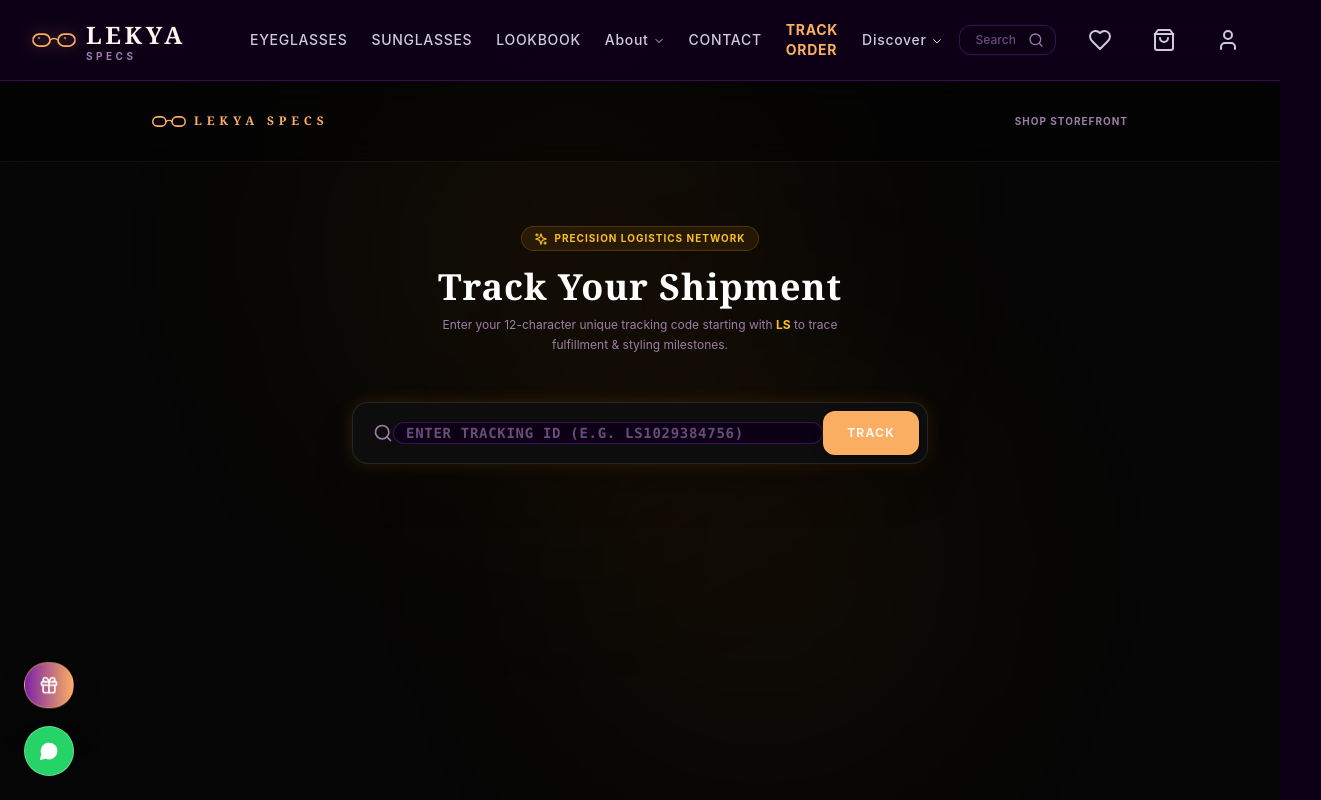
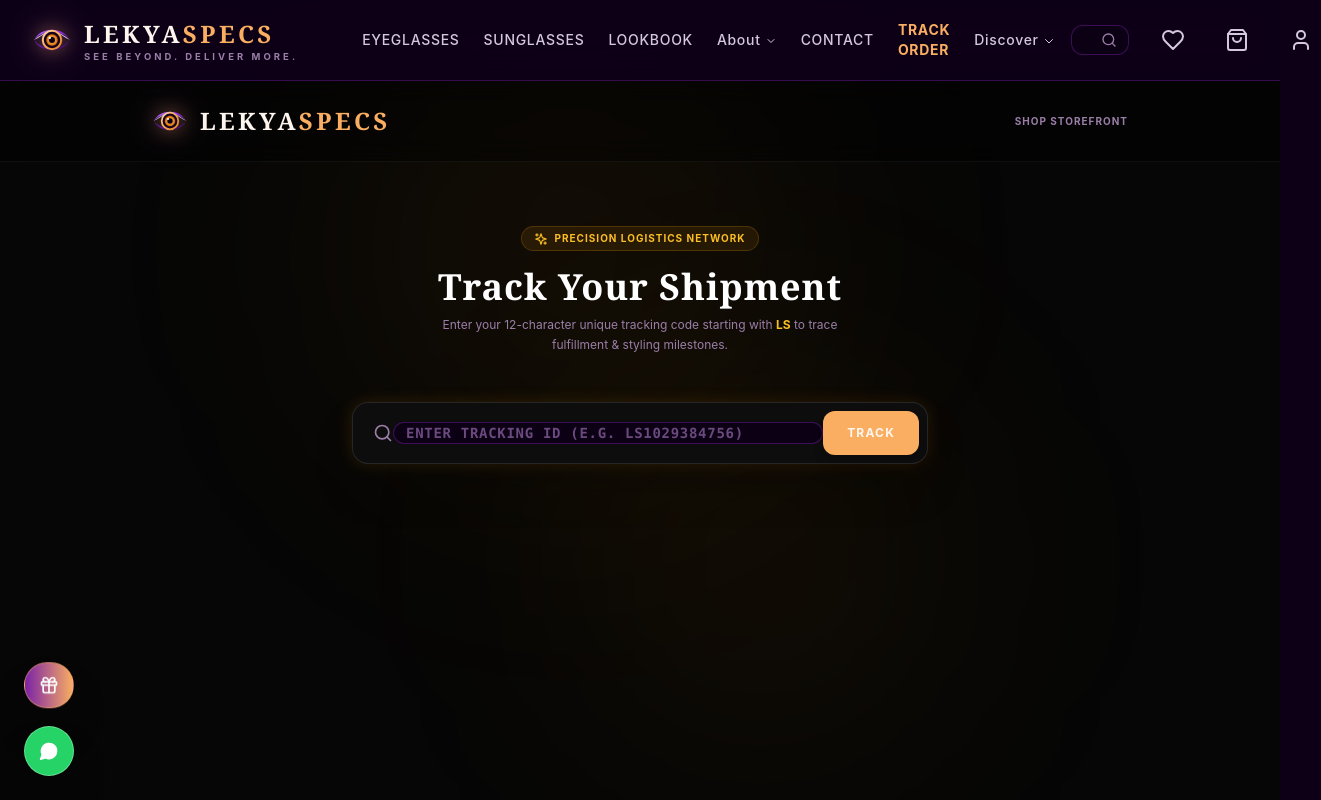
Before and after one commit to AdilMalik14912/LEKYASPECS, a Next.js app in the folder frontend/: page /track in a window 1280 px wide. Shown: the top 800 px of the page, 1321 px wide, since content can reach past the window. Built offline with nearby package versions, Linux system fonts and the light colour scheme.

Commit message:
feat(branding): Integrate Logo Concept 10 (Vision Eye - See Beyond. Deliver More.) across Header, Preloader, Footer, Admin, Seller, Delivery & Track portals

```diff
--- /dev/null
+++ b/frontend/src/components/VisionEyeLogo.js
@@ -0,0 +1,134 @@
+const React = require('react');
+
+/**
+ * LekyaSpecs Official Logo - Concept 10: "VISION EYE"
+ * Slogan: "See Beyond. Deliver More."
+ * Palette: Deep Dark Purple (#3E0856 / #13011E) & Vibrant Golden Orange (#FAAE62 / #E67E22)
+ */
+function VisionEyeLogo({
+  size = 38,
+  showText = true,
+  tagline = "See Beyond. Deliver More.",
+  showTagline = true,
+  className = "",
+  textClassName = "",
+  animated = false
+}) {
+  return (
+    <div className={`inline-flex items-center gap-3 ${className}`}>
+      {/* SVG Vision Eye Icon */}
+      <svg
+        width={size}
+        height={size}
+        viewBox="0 0 100 100"
+        fill="none"
+        xmlns="http://www.w3.org/2000/svg"
+        className={`shrink-0 transition-transform duration-300 ${animated ? 'animate-pulse' : ''}`}
+        style={{ filter: 'drop-shadow(0 0 10px rgba(250, 174, 98, 0.45)) drop-shadow(0 0 18px rgba(155, 77, 192, 0.3))' }}
+      >
+        <defs>
+          <linearGradient id="visionEyePurpleGrad" x1="0%" y1="0%" x2="100%" y2="100%">
+            <stop offset="0%" stopColor="#C084FC" />
+            <stop offset="45%" stopColor="#9333EA" />
+            <stop offset="100%" stopColor="#3B0764" />
+          </linearGradient>
+
+          <linearGradient id="visionEyeWingDarkGrad" x1="0%" y1="0%" x2="100%" y2="100%">
+            <stop offset="0%" stopColor="#7E22CE" />
+            <stop offset="100%" stopColor="#2E0A4E" />
+          </linearGradient>
+
+          <linearGradient id="visionEyeOrangeGrad" x1="0%" y1="0%" x2="100%" y2="100%">
+            <stop offset="0%" stopColor="#FFE0B2" />
+            <stop offset="40%" stopColor="#FAAE62" />
+            <stop offset="100%" stopColor="#E67E22" />
+          </linearGradient>
+
+          <radialGradient id="irisCenterGlowGrad" cx="50%" cy="50%" r="50%">
+            <stop offset="0%" stopColor="#FFFFFF" />
+            <stop offset="35%" stopColor="#FAAE62" />
+            <stop offset="85%" stopColor="#D97706" />
+            <stop offset="100%" stopColor="#78350F" />
+          </radialGradient>
+        </defs>
+
+        {/* Outer Wing Sweep Top */}
+        <path
+          d="M 6 50 C 20 16, 80 16, 94 50 C 78 24, 22 24, 6 50 Z"
+          fill="url(#visionEyePurpleGrad)"
+        />
+
+        {/* Outer Wing Sweep Bottom */}
+        <path
+          d="M 6 50 C 20 84, 80 84, 94 50 C 78 76, 22 76, 6 50 Z"
+          fill="url(#visionEyeWingDarkGrad)"
+        />
+
+        {/* Stylized Corner Wing Accents */}
+        <path
+          d="M 4 50 C 14 44, 28 32, 40 30 C 28 36, 16 46, 4 50 Z"
+          fill="#E9D5FF"
+          opacity="0.9"
+        />
+        <path
+          d="M 96 50 C 86 44, 72 32, 60 30 C 72 36, 84 46, 96 50 Z"
+          fill="#E9D5FF"
+          opacity="0.9"
+        />
+
+        {/* Outer Golden Orange Iris Ring */}
+        <circle
+          cx="50"
+          cy="50"
+          r="23"
+          stroke="url(#visionEyeOrangeGrad)"
+          strokeWidth="5"
+          fill="#13011E"
+        />
+
+        {/* Inner Glowing Iris Fill */}
+        <circle
+          cx="50"
+          cy="50"
+          r="15"
+          fill="url(#irisCenterGlowGrad)"
+        />
+
+        {/* Pupil Core (Deep Purple Dark Center) */}
+        <circle
+          cx="50"
+          cy="50"
+          r="7.5"
+          fill="#0D0016"
+        />
+
+        {/* Specular Glint Highlight */}
+        <circle
+          cx="44.5"
+          cy="44.5"
+          r="3"
+          fill="#FFFFFF"
+          opacity="0.95"
+        />
+      </svg>
+
+      {/* Brand Typography */}
+      {showText && (
+        <div className={`flex flex-col leading-none ${textClassName}`}>
+          <div className="flex items-center font-serif font-black tracking-[0.14em] uppercase text-xl sm:text-2xl">
+            <span className="text-[#FEF6EE] group-hover:text-[#FAAE62] transition-colors">Lekya</span>
+            <span className="text-[#FAAE62]">Specs</span>
+          </div>
+          {showTagline && (
+            <span className="text-[8px] sm:text-[9.5px] font-bold tracking-[0.32em] text-[#9B7EA8] uppercase mt-0.5">
+              {tagline}
+            </span>
+          )}
+        </div>
+      )}
+    </div>
+  );
+}
+
+module.exports = VisionEyeLogo;
+module.exports.VisionEyeLogo = VisionEyeLogo;
--- a/frontend/src/pages/_app.js
+++ b/frontend/src/pages/_app.js
@@ -6,6 +6,7 @@ const { useRouter } = require('next/router');
 const Head = require('next/head').default;
 const { ShoppingBag, Heart, User, LogOut, Menu, X, Check, ArrowRight, Search, XCircle, Info, ChevronDown, ExternalLink, Building2, Truck, Layers, Zap, Gift, MessageCircle } = require('lucide-react');
 const SpinWheel = require('../components/SpinWheel').default;
+const VisionEyeLogo = require('../components/VisionEyeLogo');
 
 // Contexts
 const AuthContext = createContext(null);
@@ -328,23 +329,20 @@ export default function App({ Component, pageProps }) {
                 </div>
                 <div className="flex flex-col items-center justify-center space-y-8 max-w-sm px-6 text-center relative z-10">
 
-                  {/* Rotating 3D Logo wireframe — Orange Neon */}
-                  <div className="w-24 h-24 flex items-center justify-center perspective-3d">
-                    <div style={{filter: 'drop-shadow(0 0 12px rgba(250,174,98,0.7)) drop-shadow(0 0 25px rgba(250,174,98,0.3))'}}>
-                      <svg width="100" height="40" viewBox="0 0 100 40" fill="none" xmlns="http://www.w3.org/2000/svg" className="animate-preloader-spin-3d">
-                        <rect x="2" y="8" width="38" height="26" rx="13" stroke="#FAAE62" strokeWidth="4" fill="none"/>
-                        <rect x="60" y="8" width="38" height="26" rx="13" stroke="#FAAE62" strokeWidth="4" fill="none"/>
-                        <path d="M40 21 Q50 15 60 21" stroke="#FAAE62" strokeWidth="4.5" fill="none" strokeLinecap="round"/>
-                        <circle cx="14" cy="20" r="4" fill="rgba(250,174,98,0.15)" />
-                        <circle cx="76" cy="20" r="4" fill="rgba(250,174,98,0.15)" />
-                      </svg>
-                    </div>
+                  {/* Rotating 3D Logo wireframe — Vision Eye */}
+                  <div className="w-24 h-24 flex items-center justify-center">
+                    <VisionEyeLogo size={68} showText={false} animated={true} />
                   </div>
 
                   {/* Brand name — Orange shimmer */}
-                  <h1 className="font-serif text-3xl font-bold tracking-widest uppercase shimmer-orange-text">
-                    LEKYASPECS
-                  </h1>
+                  <div className="flex flex-col items-center">
+                    <h1 className="font-serif text-3xl font-bold tracking-widest uppercase shimmer-orange-text">
+                      LEKYASPECS
+                    </h1>
+                    <span className="text-[10px] font-bold tracking-[0.35em] text-[#FAAE62] uppercase mt-1">
+                      See Beyond. Deliver More.
+                    </span>
+                  </div>
 
                   {/* Loading progress bar — Orange on purple */}
                   <div className="w-full bg-white/5 border border-[#FAAE62]/20 rounded-full h-1.5 overflow-hidden p-0.5">
@@ -379,36 +377,10 @@ export default function App({ Component, pageProps }) {
                       </button>
                     </div>
 
-                    {/* Logo — Inline SVG for perfect sizing and alignment */}
+                    {/* Logo — Vision Eye Concept 10 */}
                     <div className="flex-shrink-0 flex justify-center sm:justify-start items-center mr-6 md:mr-10 lg:mr-16">
-                      <Link href="/" className="flex items-center gap-2.5 hover:opacity-85 transition-opacity group">
-                        {/* Glasses Icon SVG */}
-                        <div style={{filter: 'drop-shadow(0 0 8px rgba(250,174,98,0.45))'}}>
-                          <svg width="44" height="22" viewBox="0 0 88 40" fill="none" xmlns="http://www.w3.org/2000/svg" className="shrink-0">
-                            {/* Left lens */}
-                            <rect x="2" y="8" width="34" height="24" rx="12" stroke="#FAAE62" strokeWidth="3.5" fill="none"/>
-                            {/* Right lens */}
-                            <rect x="52" y="8" width="34" height="24" rx="12" stroke="#FAAE62" strokeWidth="3.5" fill="none"/>
-                            {/* Bridge */}
-                            <path d="M36 20 Q44 14 52 20" stroke="#FAAE62" strokeWidth="3" fill="none" strokeLinecap="round"/>
-                            {/* Left temple */}
-                            <path d="M2 20 L0 16" stroke="#9B4DC0" strokeWidth="3" strokeLinecap="round"/>
-                            {/* Right temple */}
-                            <path d="M86 20 L88 16" stroke="#9B4DC0" strokeWidth="3" strokeLinecap="round"/>
-                            {/* Lens shimmer dots */}
-                            <circle cx="14" cy="16" r="2.5" fill="#FAAE62" opacity="0.6"/>
-                            <circle cx="66" cy="16" r="2.5" fill="#FAAE62" opacity="0.6"/>
-                          </svg>
-                        </div>
-                        {/* Brand Name */}
-                        <div className="flex flex-col leading-none">
-                          <span className="font-serif text-xl sm:text-2xl font-black tracking-[0.15em] text-[#FEF6EE] group-hover:text-[#FAAE62] transition-colors uppercase">
-                            Lekya
-                          </span>
-                          <span className="text-[9px] sm:text-[10px] font-bold tracking-[0.4em] text-[#9B7EA8] uppercase" style={{letterSpacing: '0.35em'}}>
-                            Specs
-                          </span>
-                        </div>
+                      <Link href="/" className="flex items-center hover:opacity-90 transition-opacity group">
+                        <VisionEyeLogo size={40} showText={true} tagline="See Beyond. Deliver More." showTagline={true} />
                       </Link>
                     </div>
 
@@ -739,7 +711,9 @@ export default function App({ Component, pageProps }) {
 
                     {/* Brand column */}
                     <div className="md:col-span-2">
-                      <h2 className="font-serif text-3xl tracking-widest font-bold mb-4 shimmer-orange-text">LEKYA SPECS</h2>
+                      <Link href="/" className="inline-block mb-4 hover:opacity-90 transition-opacity">
+                        <VisionEyeLogo size={44} showText={true} tagline="See Beyond. Deliver More." showTagline={true} />
+                      </Link>
                       <p className="text-sm leading-relaxed mb-6 max-w-sm" style={{color: '#9B7EA8'}}>
                         Designed with hand-polished premium materials and engineered for visual clarity. We believe in high-fashion, high-function eyewear without the luxury markup.
                       </p>
--- a/frontend/src/pages/delivery.js
+++ b/frontend/src/pages/delivery.js
@@ -3,6 +3,7 @@ const { useState, useEffect, useRef } = React;
 const Link = require('next/link').default;
 const { useRouter } = require('next/router');
 const { useAuth } = require('./_app');
+const VisionEyeLogo = require('../components/VisionEyeLogo');
 const {
   Truck, MapPin, Package, CheckCircle2, Clock, AlertCircle,
   RefreshCw, Search, X, Navigation, ChevronRight, Star,
@@ -405,13 +406,8 @@ export default function DeliveryPanel() {
       <header className="border-b border-white/10 bg-[#0f0f0f] sticky top-0 z-40">
         <div className="max-w-5xl mx-auto px-4 sm:px-6 flex items-center justify-between h-16">
           <div className="flex items-center gap-4">
-            <Link href="/" className="flex items-center gap-2 hover:opacity-80 transition-opacity">
-              <svg width="32" height="16" viewBox="0 0 88 40" fill="none">
-                <rect x="2" y="8" width="34" height="24" rx="12" stroke="#C5A028" strokeWidth="3.5" fill="none"/>
-                <rect x="52" y="8" width="34" height="24" rx="12" stroke="#C5A028" strokeWidth="3.5" fill="none"/>
-                <path d="M36 20 Q44 14 52 20" stroke="#C5A028" strokeWidth="3" fill="none" strokeLinecap="round"/>
-              </svg>
-              <span className="text-xs font-bold tracking-[0.3em] text-[#C5A028] uppercase">Lekya Specs</span>
+            <Link href="/" className="flex items-center hover:opacity-80 transition-opacity">
+              <VisionEyeLogo size={32} showText={true} tagline="Delivery Network" showTagline={false} />
             </Link>
             <div className="hidden sm:flex items-center gap-1.5 bg-orange-500/10 border border-orange-500/30 rounded-full px-3 py-1">
               <Truck className="w-3 h-3 text-orange-400" />
--- a/frontend/src/pages/seller.js
+++ b/frontend/src/pages/seller.js
@@ -3,6 +3,7 @@ const { useState, useEffect } = React;
 const Link = require('next/link').default;
 const { useRouter } = require('next/router');
 const { useAuth } = require('./_app');
+const VisionEyeLogo = require('../components/VisionEyeLogo');
 const {
   BarChart3, Package, ShoppingBag, Users, AlertTriangle, TrendingUp,
   RefreshCw, Truck, CheckCircle2, Clock, ChevronRight, Search,
@@ -271,13 +272,8 @@ export default function SellerPanel() {
       <header className="border-b border-white/10 bg-[#0f0f0f] sticky top-0 z-40">
         <div className="max-w-7xl mx-auto px-4 sm:px-6 lg:px-8 flex items-center justify-between h-16">
           <div className="flex items-center gap-4">
-            <Link href="/" className="flex items-center gap-2 hover:opacity-80 transition-opacity">
-              <svg width="32" height="16" viewBox="0 0 88 40" fill="none">
-                <rect x="2" y="8" width="34" height="24" rx="12" stroke="#C5A028" strokeWidth="3.5" fill="none"/>
-                <rect x="52" y="8" width="34" height="24" rx="12" stroke="#C5A028" strokeWidth="3.5" fill="none"/>
-                <path d="M36 20 Q44 14 52 20" stroke="#C5A028" strokeWidth="3" fill="none" strokeLinecap="round"/>
-              </svg>
-              <span className="text-xs font-bold tracking-[0.3em] text-premium-accent uppercase">Lekya Specs</span>
+            <Link href="/" className="flex items-center hover:opacity-80 transition-opacity">
+              <VisionEyeLogo size={32} showText={true} tagline="Seller Operations" showTagline={false} />
             </Link>
             <div className="hidden sm:flex items-center gap-1.5 bg-amber-500/10 border border-amber-500/30 rounded-full px-3 py-1">
               <Layers className="w-3 h-3 text-amber-400" />
--- a/frontend/src/pages/track.js
+++ b/frontend/src/pages/track.js
@@ -2,6 +2,7 @@ const React = require('react');
 const { useState, useEffect } = React;
 const { useRouter } = require('next/router');
 const Link = require('next/link').default;
+const VisionEyeLogo = require('../components/VisionEyeLogo');
 const {
   Search, Package, RefreshCw, Gift, Truck, Navigation, CheckCircle2,
   Clock, MapPin, Sparkles, Inbox, AlertCircle, Calendar, ArrowRight, User
@@ -91,13 +92,8 @@ export default function PublicTracker() {
       {/* Header */}
       <header className="border-b border-white/5 bg-black/40 backdrop-blur-md sticky top-0 z-40">
         <div className="max-w-5xl mx-auto px-4 sm:px-6 flex items-center justify-between h-20">
-          <Link href="/" className="flex items-center gap-2 hover:opacity-85 transition-opacity">
-            <svg width="34" height="17" viewBox="0 0 88 40" fill="none">
-              <rect x="2" y="8" width="34" height="24" rx="12" stroke="#FAAE62" strokeWidth="4" fill="none"/>
-              <rect x="52" y="8" width="34" height="24" rx="12" stroke="#FAAE62" strokeWidth="4" fill="none"/>
-              <path d="M36 20 Q44 14 52 20" stroke="#FAAE62" strokeWidth="3.5" fill="none" strokeLinecap="round"/>
-            </svg>
-            <span className="text-xs font-bold tracking-[0.4em] text-[#FAAE62] uppercase font-serif">Lekya Specs</span>
+          <Link href="/" className="flex items-center hover:opacity-85 transition-opacity">
+            <VisionEyeLogo size={36} showText={true} tagline="Order Tracking" showTagline={false} />
           </Link>
           <Link href="/shop" className="text-[10px] uppercase font-bold tracking-widest text-gray-400 hover:text-[#FAAE62] transition-colors">
             Shop Storefront
```
Also changed, not shown: frontend/src/pages/about.js (+18 -7 lines), frontend/src/pages/admin.js.
